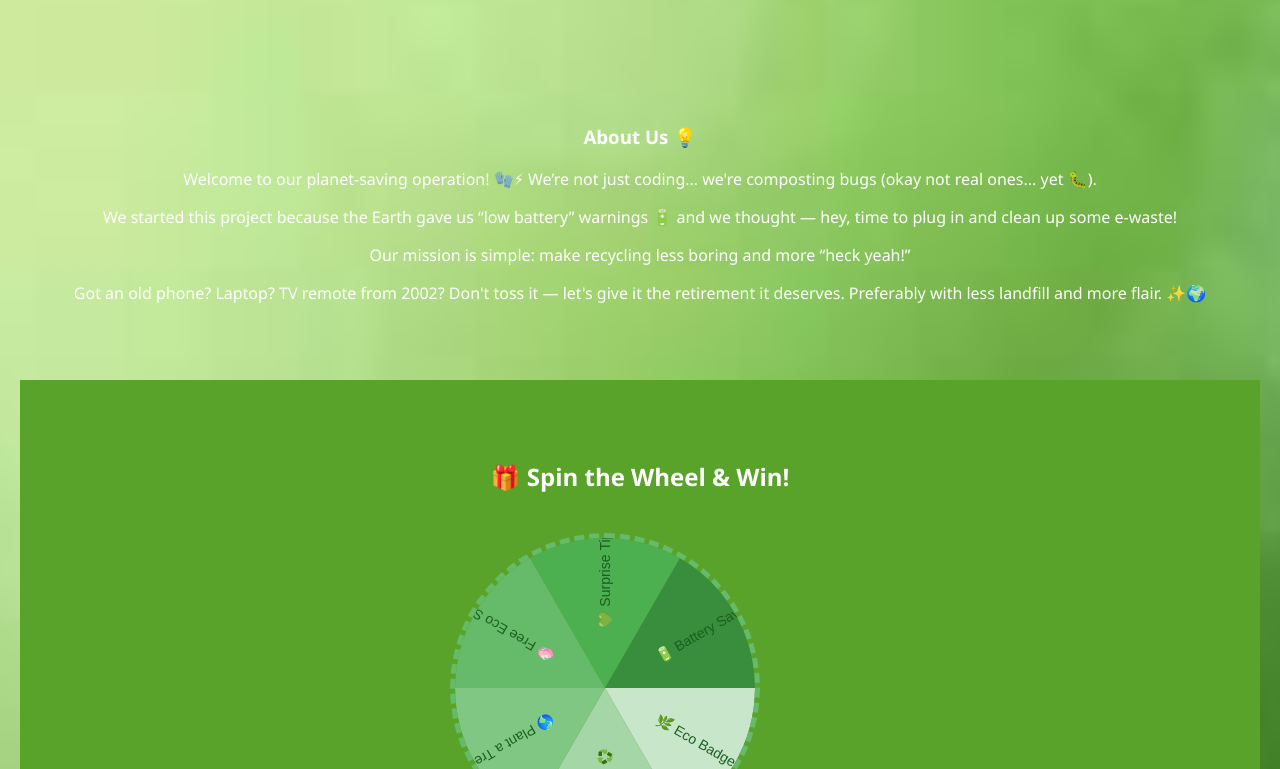
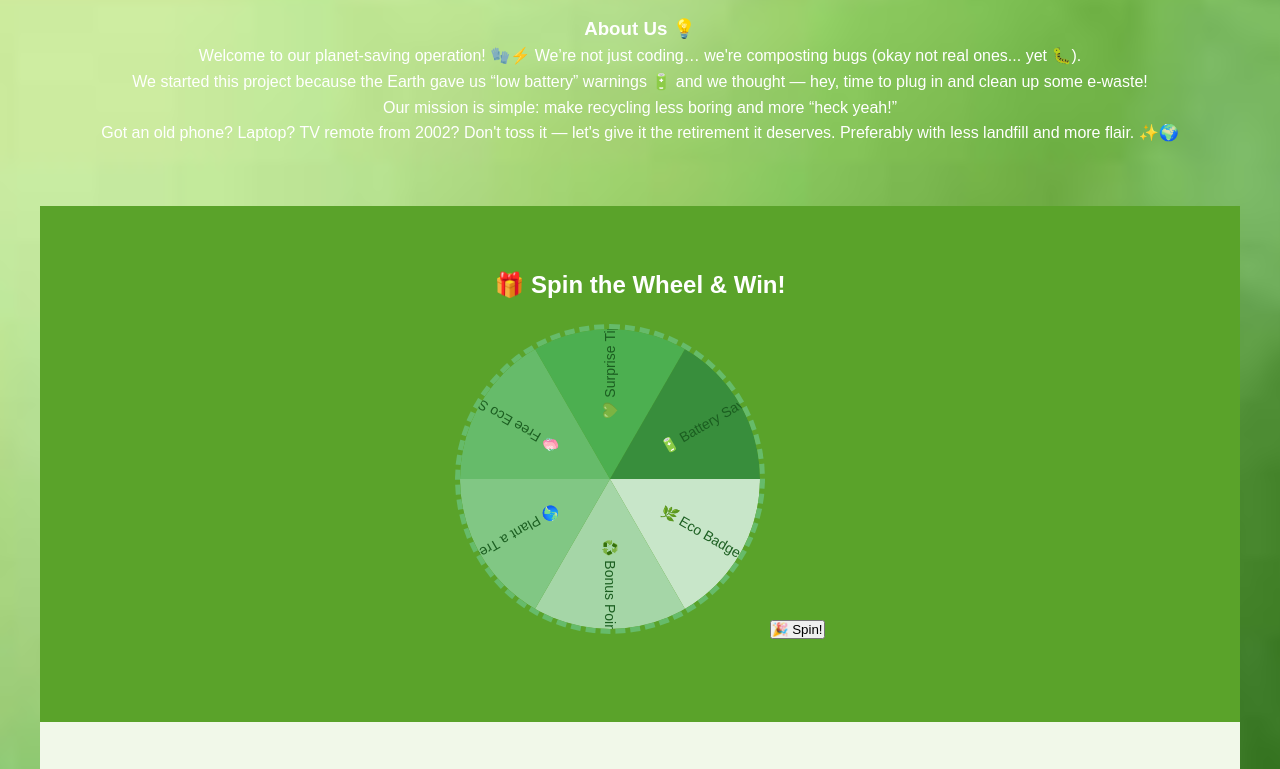
Before and after one commit to Anjumie/Aether-Force, a website: page index.html in a window 1280 px wide. Shown: the part 788-1557 px from the top of the page. Drawn offline with nearby package versions, Linux system fonts and the light colour scheme.

Commit message:
Update README, style.css, and add public folder files

```diff
--- a/style.css
+++ b/style.css
@@ -439,3 +439,17 @@ body {
   .auth-buttons .btn:hover {
     background-color: #1b5e20;
   }
+
+
+/* Emergency reset */
+* {
+  margin: 0;
+  padding: 0;
+  box-sizing: border-box;
+}
+
+body {
+  font-family: Arial, sans-serif;
+  line-height: 1.6;
+  padding: 20px;
+}
```
Also changed, not shown: public/main.js (added, +12 -0 lines), README.md.
